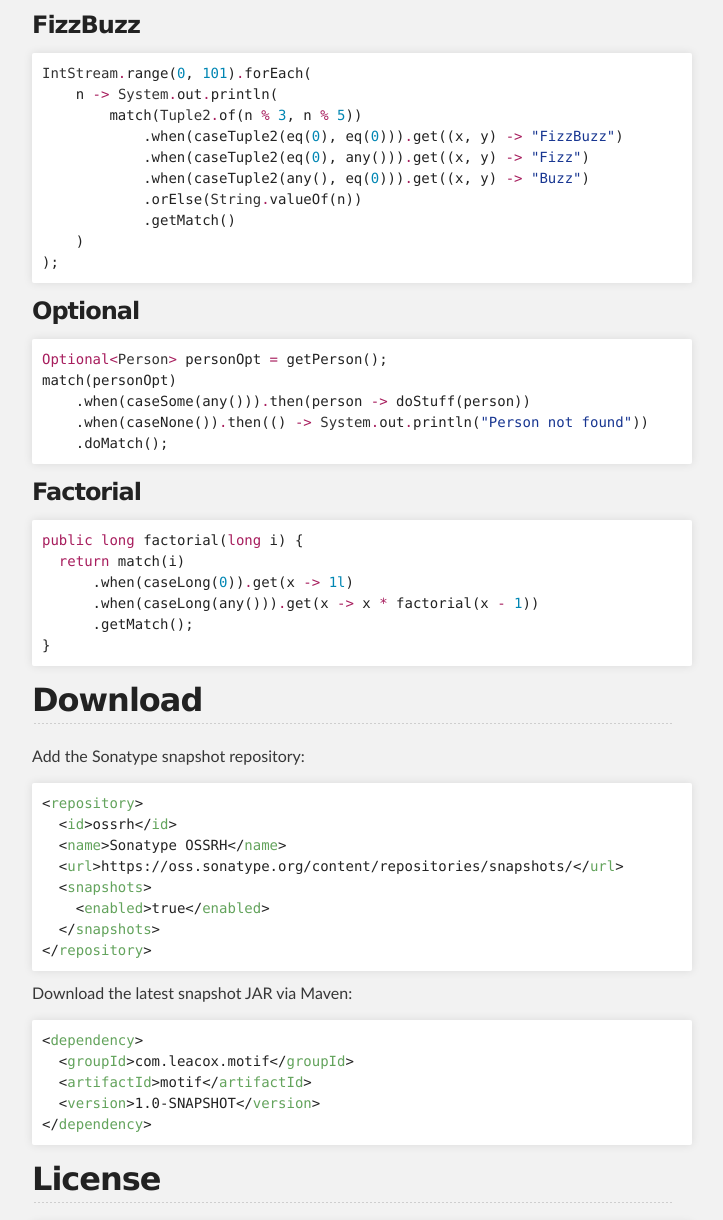
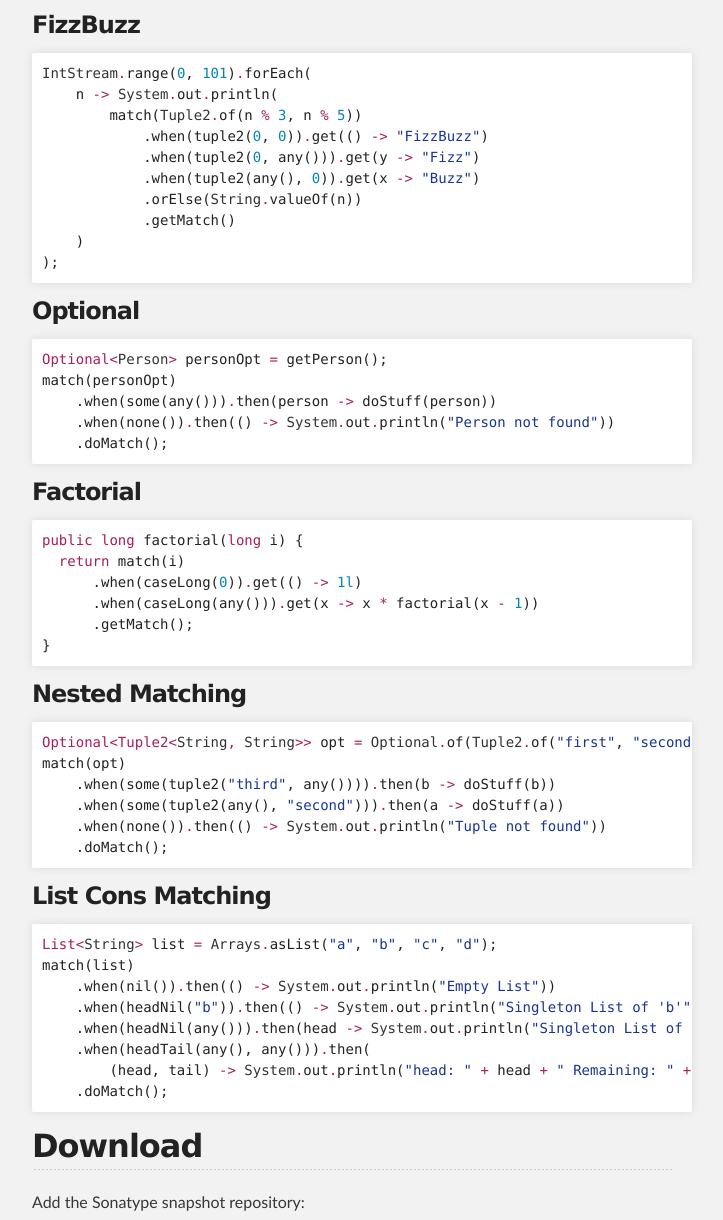
Before and after one commit to johnlcox/motif, a plain HTML site: page index.html in a window 1280 px wide. Shown: the part 650-1870 px from the top of the page, without its empty margins (288-1011 px from the left). Drawn offline with Linux system fonts and the light colour scheme.

```diff
--- a/index.html
+++ b/index.html
@@ -56,9 +56,9 @@
 <div class="highlight highlight-java"><pre><span class="pl-smi">IntStream</span><span class="pl-k">.</span>range(<span class="pl-c1">0</span>, <span class="pl-c1">101</span>)<span class="pl-k">.</span>forEach(
     n <span class="pl-k">-</span><span class="pl-k">&gt;</span> <span class="pl-smi">System</span><span class="pl-k">.</span>out<span class="pl-k">.</span>println(
         match(<span class="pl-smi">Tuple2</span><span class="pl-k">.</span>of(n <span class="pl-k">%</span> <span class="pl-c1">3</span>, n <span class="pl-k">%</span> <span class="pl-c1">5</span>))
-            .when(caseTuple2(eq(<span class="pl-c1">0</span>), eq(<span class="pl-c1">0</span>)))<span class="pl-k">.</span>get((x, y) <span class="pl-k">-</span><span class="pl-k">&gt;</span> <span class="pl-s"><span class="pl-pds">"</span>FizzBuzz<span class="pl-pds">"</span></span>)
-            .when(caseTuple2(eq(<span class="pl-c1">0</span>), any()))<span class="pl-k">.</span>get((x, y) <span class="pl-k">-</span><span class="pl-k">&gt;</span> <span class="pl-s"><span class="pl-pds">"</span>Fizz<span class="pl-pds">"</span></span>)
-            .when(caseTuple2(any(), eq(<span class="pl-c1">0</span>)))<span class="pl-k">.</span>get((x, y) <span class="pl-k">-</span><span class="pl-k">&gt;</span> <span class="pl-s"><span class="pl-pds">"</span>Buzz<span class="pl-pds">"</span></span>)
+            .when(tuple2(<span class="pl-c1">0</span>, <span class="pl-c1">0</span>))<span class="pl-k">.</span>get(() <span class="pl-k">-</span><span class="pl-k">&gt;</span> <span class="pl-s"><span class="pl-pds">"</span>FizzBuzz<span class="pl-pds">"</span></span>)
+            .when(tuple2(<span class="pl-c1">0</span>, any()))<span class="pl-k">.</span>get(y <span class="pl-k">-</span><span class="pl-k">&gt;</span> <span class="pl-s"><span class="pl-pds">"</span>Fizz<span class="pl-pds">"</span></span>)
+            .when(tuple2(any(), <span class="pl-c1">0</span>))<span class="pl-k">.</span>get(x <span class="pl-k">-</span><span class="pl-k">&gt;</span> <span class="pl-s"><span class="pl-pds">"</span>Buzz<span class="pl-pds">"</span></span>)
             .orElse(<span class="pl-smi">String</span><span class="pl-k">.</span>valueOf(n))
             .getMatch()
     )
@@ -69,8 +69,8 @@
 
 <div class="highlight highlight-java"><pre><span class="pl-k">Optional&lt;<span class="pl-smi">Person</span>&gt;</span> personOpt <span class="pl-k">=</span> getPerson();
 match(personOpt)
-    .when(caseSome(any()))<span class="pl-k">.</span>then(person <span class="pl-k">-</span><span class="pl-k">&gt;</span> doStuff(person))
-    .when(caseNone())<span class="pl-k">.</span>then(() <span class="pl-k">-</span><span class="pl-k">&gt;</span> <span class="pl-smi">System</span><span class="pl-k">.</span>out<span class="pl-k">.</span>println(<span class="pl-s"><span class="pl-pds">"</span>Person not found<span class="pl-pds">"</span></span>))
+    .when(some(any()))<span class="pl-k">.</span>then(person <span class="pl-k">-</span><span class="pl-k">&gt;</span> doStuff(person))
+    .when(none())<span class="pl-k">.</span>then(() <span class="pl-k">-</span><span class="pl-k">&gt;</span> <span class="pl-smi">System</span><span class="pl-k">.</span>out<span class="pl-k">.</span>println(<span class="pl-s"><span class="pl-pds">"</span>Person not found<span class="pl-pds">"</span></span>))
     .doMatch();</pre></div>
 
 <h3>
@@ -78,10 +78,32 @@ match(personOpt)
 
 <div class="highlight highlight-java"><pre><span class="pl-k">public</span> <span class="pl-k">long</span> factorial(<span class="pl-k">long</span> i) {
   <span class="pl-k">return</span> match(i)
-      .when(caseLong(<span class="pl-c1">0</span>))<span class="pl-k">.</span>get(x <span class="pl-k">-</span><span class="pl-k">&gt;</span> <span class="pl-c1">1l</span>)
+      .when(caseLong(<span class="pl-c1">0</span>))<span class="pl-k">.</span>get(() <span class="pl-k">-</span><span class="pl-k">&gt;</span> <span class="pl-c1">1l</span>)
       .when(caseLong(any()))<span class="pl-k">.</span>get(x <span class="pl-k">-</span><span class="pl-k">&gt;</span> x <span class="pl-k">*</span> factorial(x <span class="pl-k">-</span> <span class="pl-c1">1</span>))
       .getMatch();
 }</pre></div>
+
+<h3>
+<a id="nested-matching" class="anchor" href="#nested-matching" aria-hidden="true"><span class="octicon octicon-link"></span></a>Nested Matching</h3>
+
+<div class="highlight highlight-java"><pre><span class="pl-k">Optional&lt;<span class="pl-k">Tuple2&lt;<span class="pl-smi">String</span>, <span class="pl-smi">String</span>&gt;</span>&gt;</span> opt <span class="pl-k">=</span> <span class="pl-smi">Optional</span><span class="pl-k">.</span>of(<span class="pl-smi">Tuple2</span><span class="pl-k">.</span>of(<span class="pl-s"><span class="pl-pds">"</span>first<span class="pl-pds">"</span></span>, <span class="pl-s"><span class="pl-pds">"</span>second<span class="pl-pds">"</span></span>));
+match(opt)
+    .when(some(tuple2(<span class="pl-s"><span class="pl-pds">"</span>third<span class="pl-pds">"</span></span>, any())))<span class="pl-k">.</span>then(b <span class="pl-k">-</span><span class="pl-k">&gt;</span> doStuff(b))
+    .when(some(tuple2(any(), <span class="pl-s"><span class="pl-pds">"</span>second<span class="pl-pds">"</span></span>)))<span class="pl-k">.</span>then(a <span class="pl-k">-</span><span class="pl-k">&gt;</span> doStuff(a))
+    .when(none())<span class="pl-k">.</span>then(() <span class="pl-k">-</span><span class="pl-k">&gt;</span> <span class="pl-smi">System</span><span class="pl-k">.</span>out<span class="pl-k">.</span>println(<span class="pl-s"><span class="pl-pds">"</span>Tuple not found<span class="pl-pds">"</span></span>))
+    .doMatch();</pre></div>
+
+<h3>
+<a id="list-cons-matching" class="anchor" href="#list-cons-matching" aria-hidden="true"><span class="octicon octicon-link"></span></a>List Cons Matching</h3>
+
+<div class="highlight highlight-java"><pre><span class="pl-k">List&lt;<span class="pl-smi">String</span>&gt;</span> list <span class="pl-k">=</span> <span class="pl-smi">Arrays</span><span class="pl-k">.</span>asList(<span class="pl-s"><span class="pl-pds">"</span>a<span class="pl-pds">"</span></span>, <span class="pl-s"><span class="pl-pds">"</span>b<span class="pl-pds">"</span></span>, <span class="pl-s"><span class="pl-pds">"</span>c<span class="pl-pds">"</span></span>, <span class="pl-s"><span class="pl-pds">"</span>d<span class="pl-pds">"</span></span>);
+match(list)
+    .when(nil())<span class="pl-k">.</span>then(() <span class="pl-k">-</span><span class="pl-k">&gt;</span> <span class="pl-smi">System</span><span class="pl-k">.</span>out<span class="pl-k">.</span>println(<span class="pl-s"><span class="pl-pds">"</span>Empty List<span class="pl-pds">"</span></span>))
+    .when(headNil(<span class="pl-s"><span class="pl-pds">"</span>b<span class="pl-pds">"</span></span>))<span class="pl-k">.</span>then(() <span class="pl-k">-</span><span class="pl-k">&gt;</span> <span class="pl-smi">System</span><span class="pl-k">.</span>out<span class="pl-k">.</span>println(<span class="pl-s"><span class="pl-pds">"</span>Singleton List of 'b'<span class="pl-pds">"</span></span>))
+    .when(headNil(any()))<span class="pl-k">.</span>then(head <span class="pl-k">-</span><span class="pl-k">&gt;</span> <span class="pl-smi">System</span><span class="pl-k">.</span>out<span class="pl-k">.</span>println(<span class="pl-s"><span class="pl-pds">"</span>Singleton List of <span class="pl-pds">"</span></span> <span class="pl-k">+</span> head))
+    .when(headTail(any(), any()))<span class="pl-k">.</span>then(
+        (head, tail) <span class="pl-k">-</span><span class="pl-k">&gt;</span> <span class="pl-smi">System</span><span class="pl-k">.</span>out<span class="pl-k">.</span>println(<span class="pl-s"><span class="pl-pds">"</span>head: <span class="pl-pds">"</span></span> <span class="pl-k">+</span> head <span class="pl-k">+</span> <span class="pl-s"><span class="pl-pds">"</span> Remaining: <span class="pl-pds">"</span></span> <span class="pl-k">+</span> tail))
+    .doMatch();</pre></div>
 
 <h2>
 <a id="download" class="anchor" href="#download" aria-hidden="true"><span class="octicon octicon-link"></span></a>Download</h2>
```
Also changed, not shown: params.json (+1 -1 lines).
